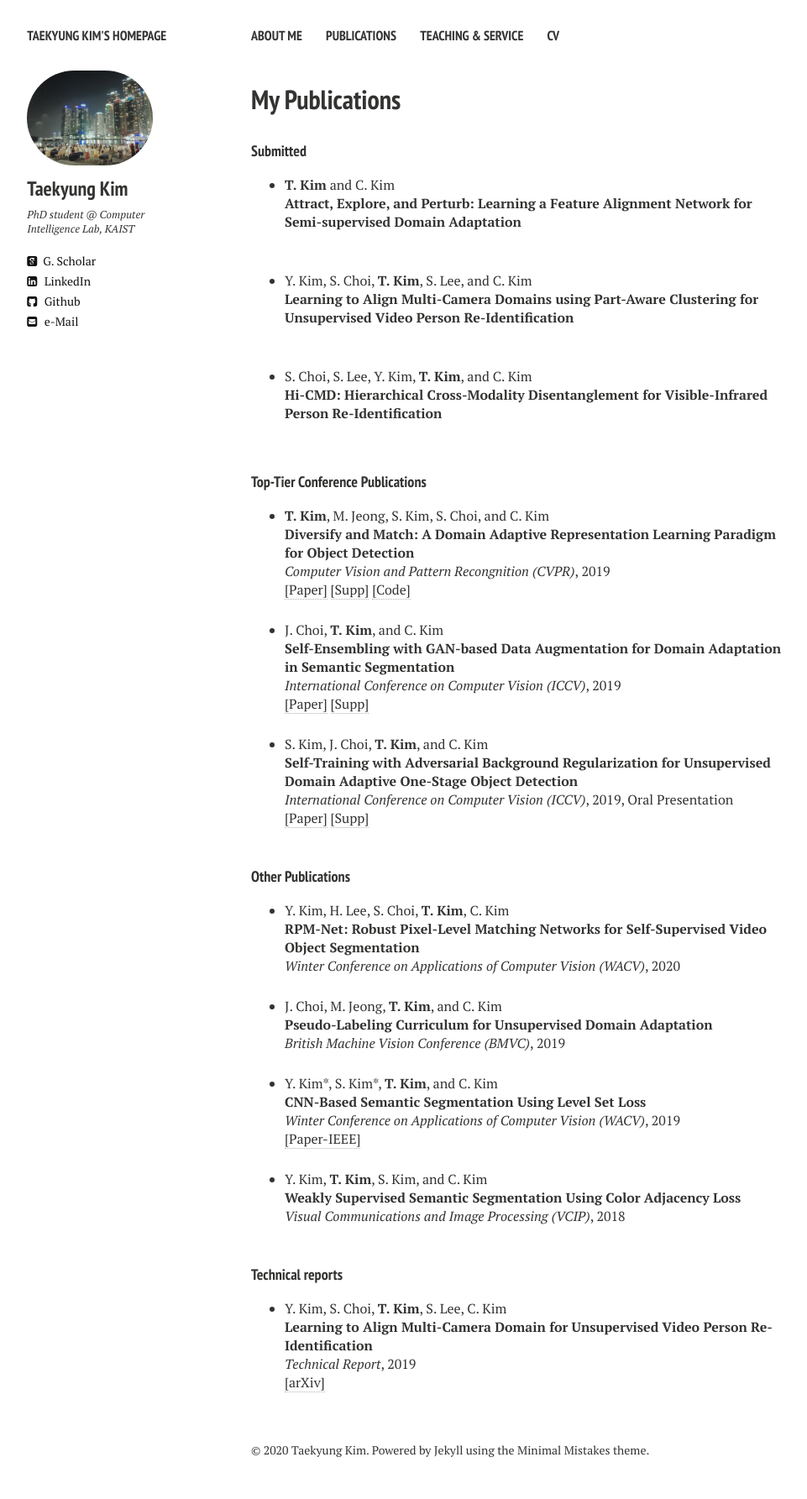
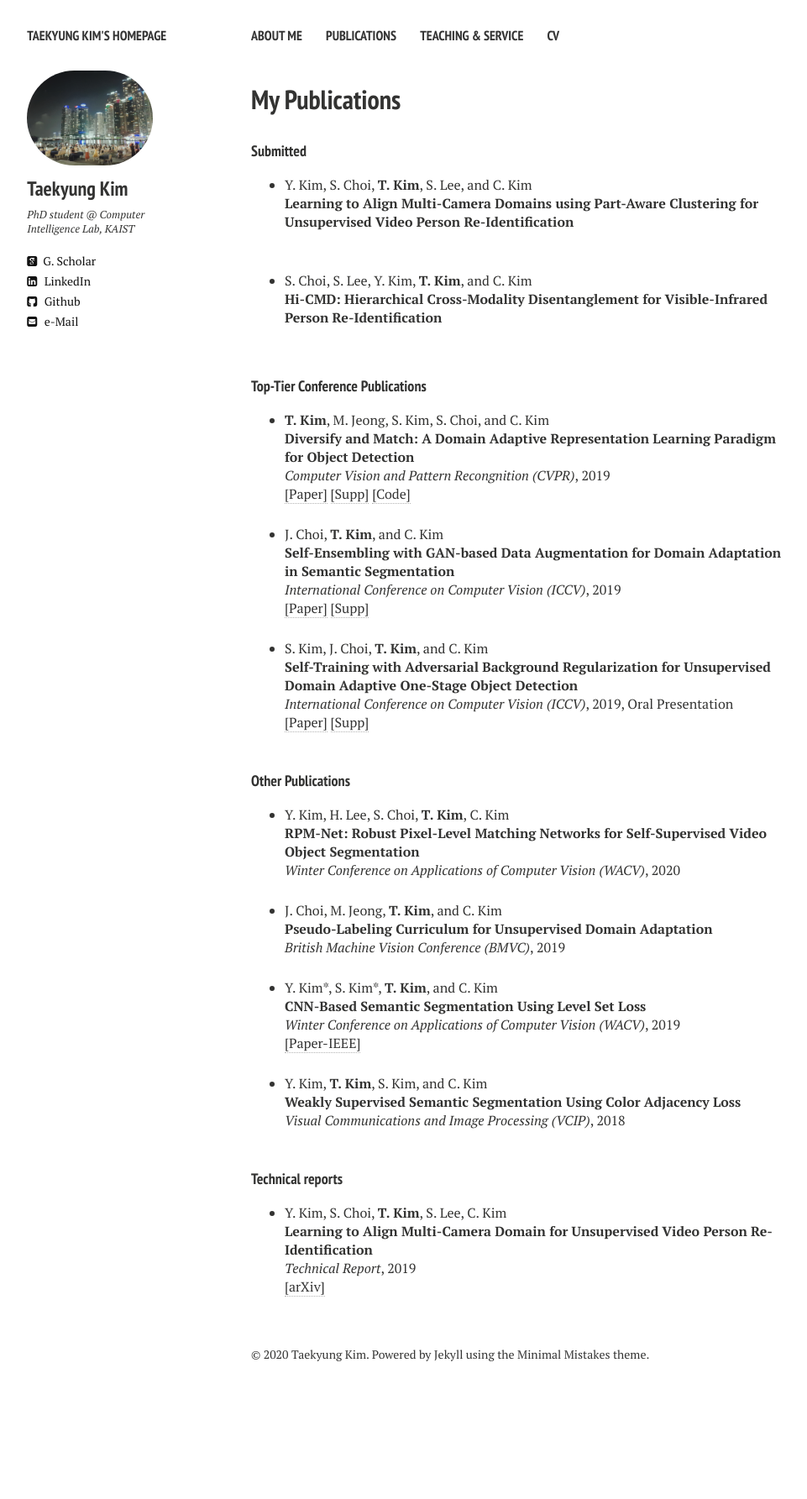
Before and after one commit to TKKim93/TKKim93.github.io, a Jekyll site: the page built from publications.md, in a window 1280 px wide. Shown: the whole page at 84% size, without its empty margins (21-982 px from the left). Built offline with Jekyll 4.4.1, drawn with Linux system fonts in a browser that asks for light colours; nearby versions of some CDN libraries; after the commit the page ends 1671 px from its top, so only the background shows below that.

Commit message:
Update publications.html

```diff
--- a/_layouts/publications.html
+++ b/_layouts/publications.html
@@ -82,14 +82,6 @@ div.bibtex pre { font-size: 75%; overflow: auto;  width: 100%; padding: 0em 0em;
 
 <h4 style="margin-bottom:0px;padding-top:10px;">Submitted</h4>
 <ul class="biblist">
-<!-- Item:  -->
-<li ><p>
-<b>T. Kim</b> and C. Kim
-<br><b>Attract, Explore, and Perturb: Learning a Feature Alignment Network for Semi-supervised Domain Adaptation</b><br>
-<br />
-<!-- <a href="javascript:toggleBibtex('')">[BibTeX]</a> -->
-</p>
-</li>
 
 <!-- Item:  -->
 <li ><p>
```
